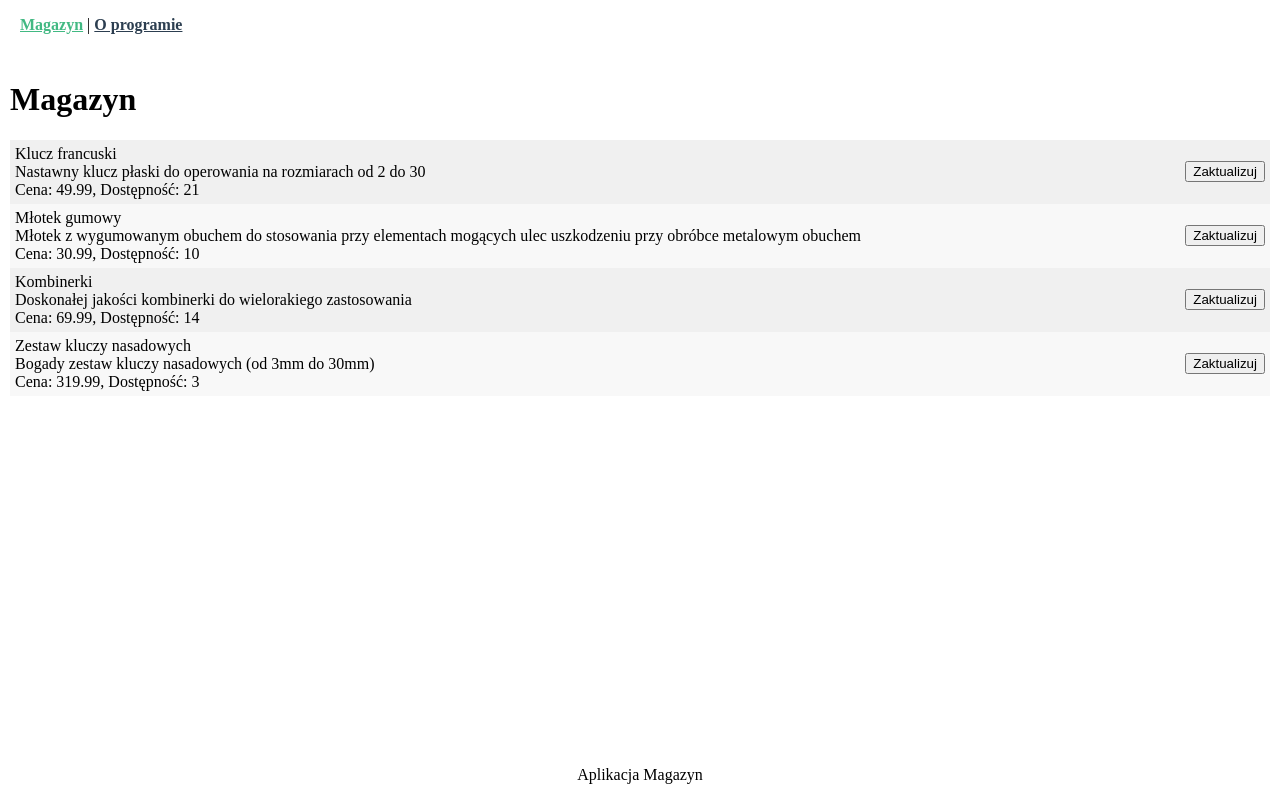
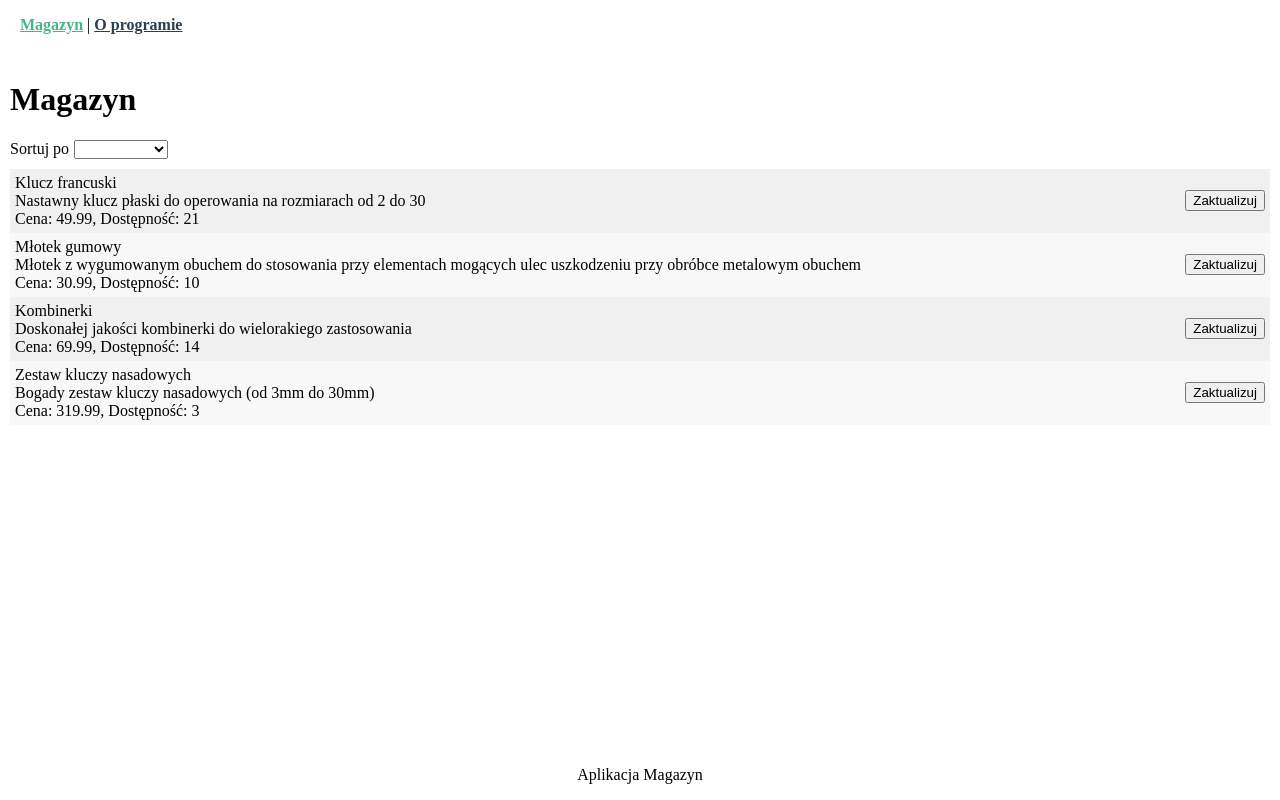
Before and after one commit to aplaline/vuejs-training, a Vue app: page / in a window 1280 px wide. Built offline with nearby package versions, Linux system fonts and the light colour scheme.

Commit message:
Added sorting

```diff
--- a/src/views/Home.vue
+++ b/src/views/Home.vue
@@ -1,7 +1,18 @@
 <template>
   <div class="home">
     <h1>Magazyn</h1>
-    <article v-for="(item, index) in items" :key="item.id" :class="{ odd: index % 2 == 0, even: index % 2 == 1 }">
+
+    <label>Sortuj po</label>
+
+    <select v-model="sort">
+      <option value="id"></option>
+      <option value="name">nazwie</option>
+      <option value="description">opisie</option>
+      <option value="price">cenie</option>
+      <option value="availability">dostępności</option>
+    </select>
+
+    <article v-for="(item, index) in products" :key="item.id" :class="{ odd: index % 2 == 0, even: index % 2 == 1 }">
       <header>{{ item.name }}</header>
       <main v-html="item.description" />
       <footer>Cena: {{ item.price }}, Dostępność: {{ item.availability }}</footer>
@@ -45,6 +56,7 @@ export default {
   },
   data () {
     return {
+      sort: 'id',
       product: null,
       editedProduct: null,
       items: [ {
@@ -74,6 +86,19 @@ export default {
       } ]
     }
   },
+  computed: {
+    products () {
+      const SORTERS = {
+        id: (a, b) => a.id - b.id,
+        name: (a, b) => a.name.localeCompare(b.name),
+        description: (a, b) => a.description.localeCompare(b.description),
+        price: (a, b) => a.price - b.price,
+        availability: (a, b) => a.availability - b.availability,
+      }
+
+      return this.items.slice(0).sort(SORTERS[this.sort])
+    }
+  },
   methods: {
     update (item) {
       this.product = cloneDeep(item)
@@ -95,6 +120,11 @@ export default {
 </script>
 
 <style lang="scss" scoped>
+select {
+  margin-left: 5px;
+  margin-bottom: 10px;
+}
+
 article {
   padding: 5px;
   display: grid;
```
